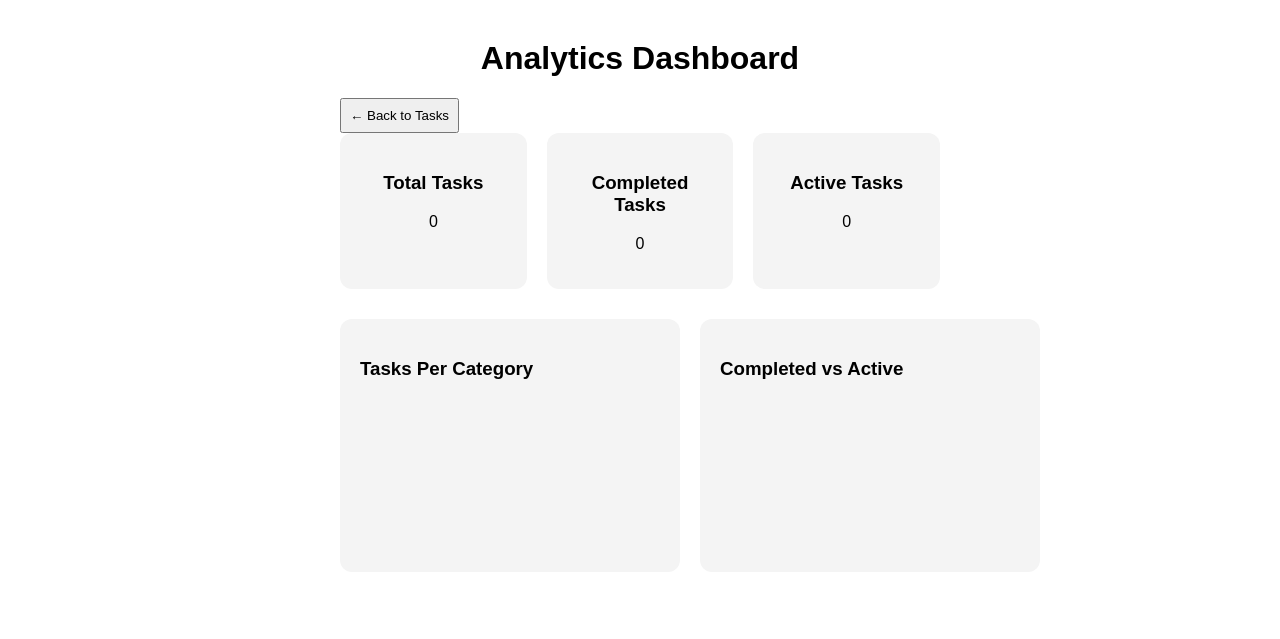
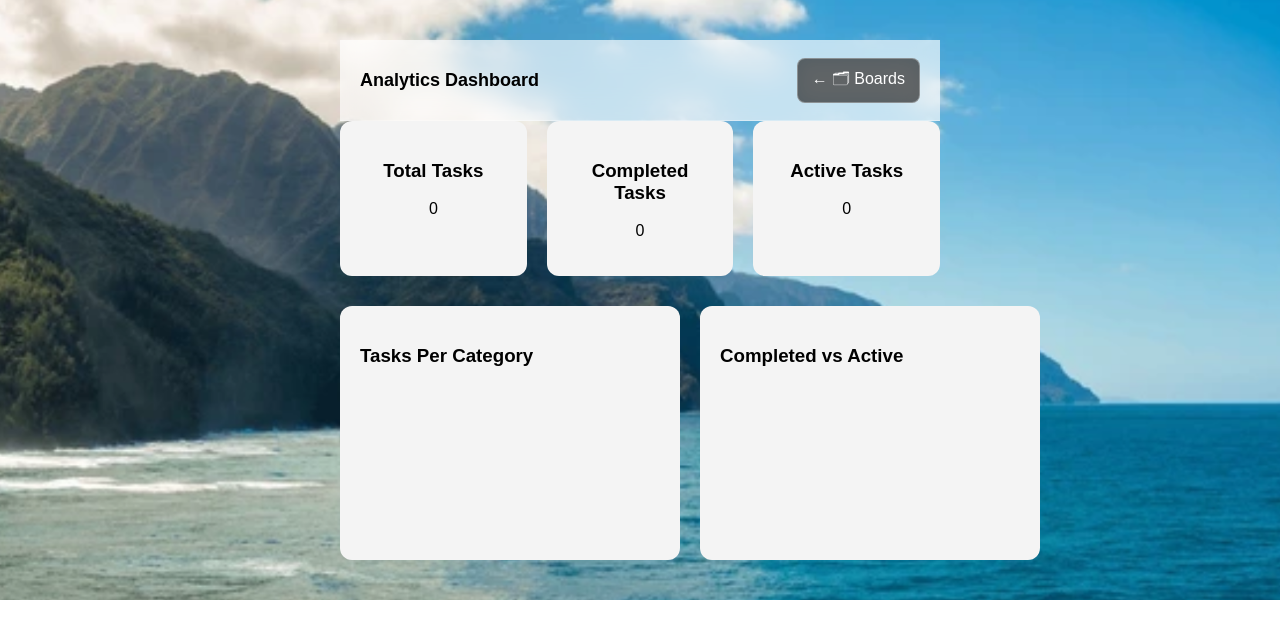
Before and after one commit to ke-David/smart-task-dashboard, a Flask app: page /analytics in a window 1280 px wide. Shown: the top 639 px of the page. Run offline with Flask 3, Linux system fonts and the light colour scheme; data that the repository does not hold is empty; a map, chart or similar area stays blank; some libraries are stand-ins or nearby versions.

Commit message:
Add button and small changes to the analytics page

```diff
--- a/backend/app.py
+++ b/backend/app.py
@@ -38,7 +38,7 @@ def get_db_connection():
     return conn
 
 
-@app.route("/")
+@app.route("/home")
 def tasks_page():
     return render_template("tasks.html")
 
--- a/backend/static/styleAnalytics.css
+++ b/backend/static/styleAnalytics.css
@@ -2,6 +2,7 @@ body {
     font-family: Arial, sans-serif;
     max-width: 600px;
     margin: 40px auto;
+    background: url("/static/pictures/wallpaper.png") center / cover no-repeat;
 }
 
 h1 {
@@ -43,3 +44,51 @@ input, select, button {
     border-radius: 12px;
     flex: 1;
 }
+
+.header-nav-btn {
+    padding: 8px 14px;
+    border-radius: 8px;
+    background: rgba(12, 12, 12, 0.619);
+    color: white;
+    text-decoration: none;
+    font-weight: 500;
+    transition: 0.2s;
+
+    backdrop-filter: blur(10px);
+    border: 1px solid rgba(255,255,255,0.3);
+}
+
+.header-nav-btn:hover {
+    background: rgba(0,0,0,0.9);
+}
+
+.topbar {
+    height: 80px;               /* narrow */
+    display: flex;
+    align-items: center;
+    justify-content: space-between;
+    padding: 0 20px;
+
+    background: rgba(255, 255, 255, 0.65);
+    backdrop-filter: blur(14px);
+    -webkit-backdrop-filter: blur(14px);
+    /* border-bottom: 1px solid #ddd; */
+    border-bottom: 1px solid rgba(255,255,255,0.3);
+
+    flex-shrink: 0;
+
+    position: sticky;
+    top: 0;
+    z-index: 100;
+}
+
+.topbar h1 {
+    font-size: 18px;
+    margin: 0;
+}
+
+.topbar-controls {
+    display: flex;
+    align-items: center;
+    gap: 20px;
+}
--- a/backend/templates/analytics.html
+++ b/backend/templates/analytics.html
@@ -13,9 +13,15 @@
 
         <h1>Analytics Dashboard</h1>
 
-        <button onclick="window.location.href='/'">
-            ← Back to Tasks
-        </button>
+        <!-- <button onclick="window.location.href='/'">
+             Back to Tasks
+        </button> -->
+        <!-- <nav id="floating-nav">
+            <a href="home" class="nav-btn"> ← 🗂 Boards</a>
+        </nav> -->
+        <a href="/home" class="header-nav-btn">
+            ← 🗂 Boards
+        </a>
 
     </header>
 
```
Also changed, not shown: backend/static/styleTasks.css (+47 -2 lines), backend/templates/tasks.html (+10 -3 lines).
